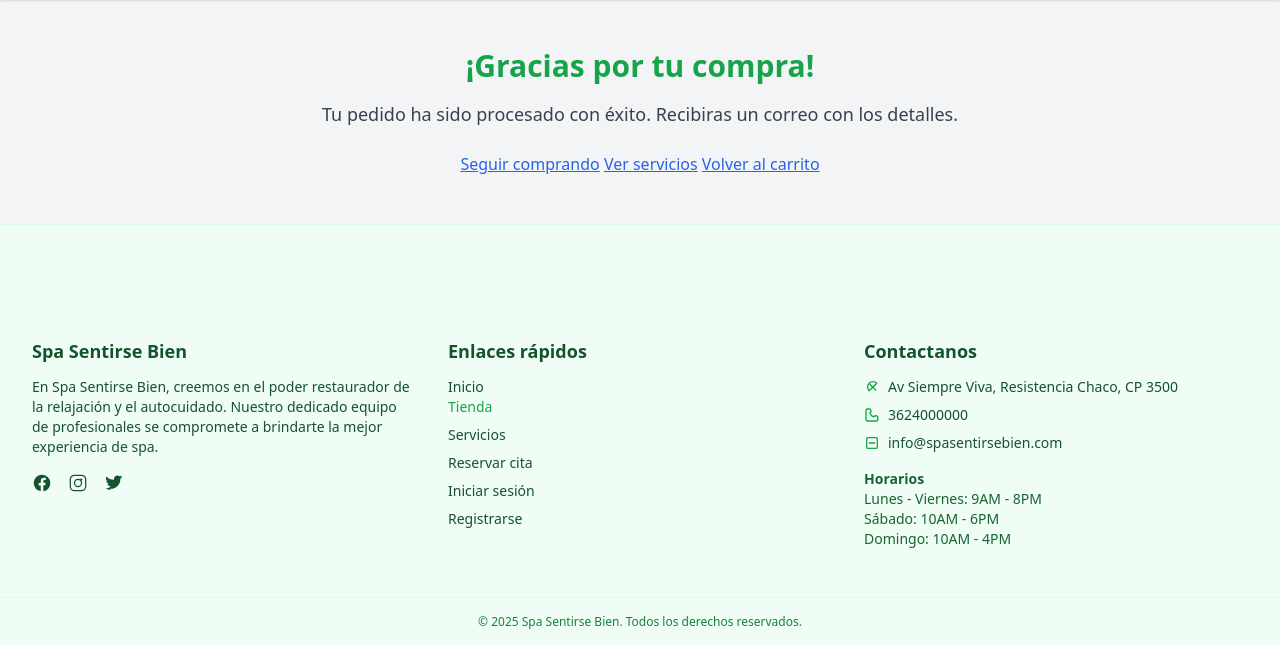
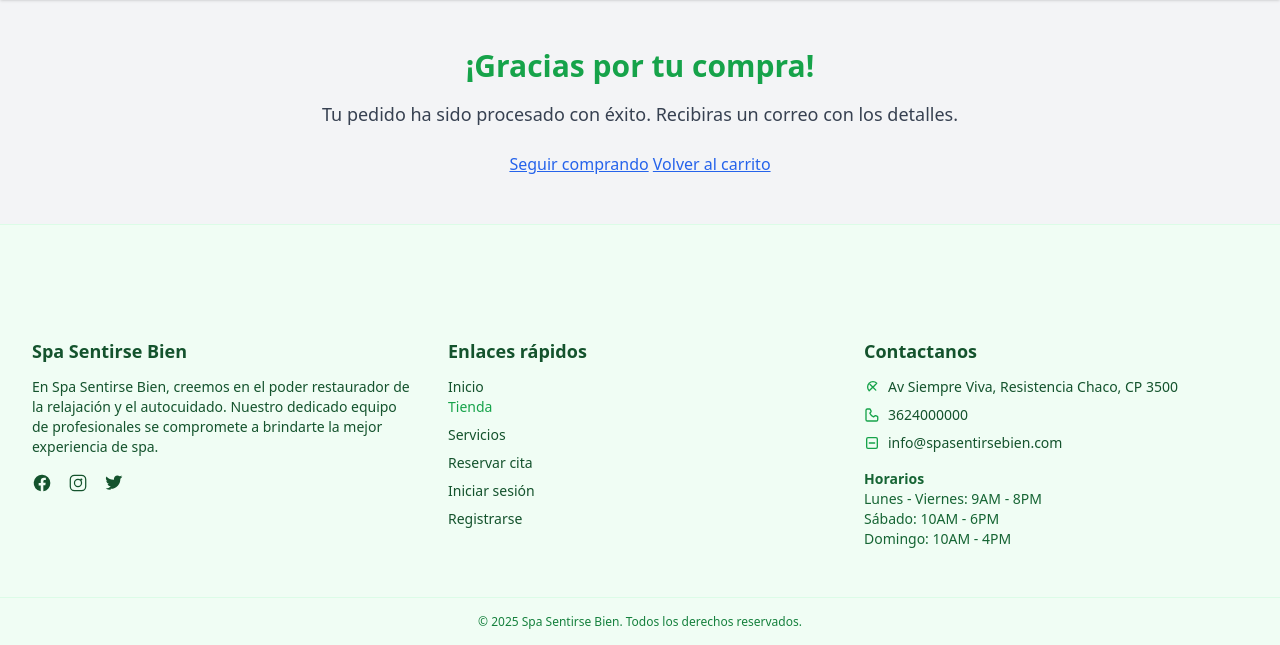
Before and after one commit to SantiniMartin/Spa-Django, a Django app: page /cart/confirmacion/ in a window 1280 px wide. Shown: the part 60-705 px from the top of the page. Run offline with Django 5.2, Linux system fonts and the light colour scheme; a user stored in the database is signed in; data comes from the database, SQL or seed files in the repository; both versions use the stored data as it was after the commit; data that the repository does not hold is empty; some libraries are stand-ins or nearby versions.

Commit message:
[UPDATE]

```diff
--- a/spa/cart/templates/cart/confirmacion.html
+++ b/spa/cart/templates/cart/confirmacion.html
@@ -6,7 +6,6 @@
     <h1 class="text-3xl font-bold text-green-600 mb-4">¡Gracias por tu compra!</h1>
     <p class="text-lg text-gray-700">Tu pedido ha sido procesado con éxito. Recibiras un correo con los detalles.</p>
     <a href="{% url 'product_list' %}" class="inline-block mt-6 text-blue-600 underline">Seguir comprando</a>
-    <a href="{% url 'jajaja' %}" class="inline-block mt-6 text-blue-600 underline">Ver servicios</a>
     <a href="{% url 'ver_carrito' %}" class="inline-block mt-6 text-blue-600 underline">Volver al carrito</a>
 </div>
 {% endblock %}
```
Also changed, not shown: spa/db.sqlite3.
